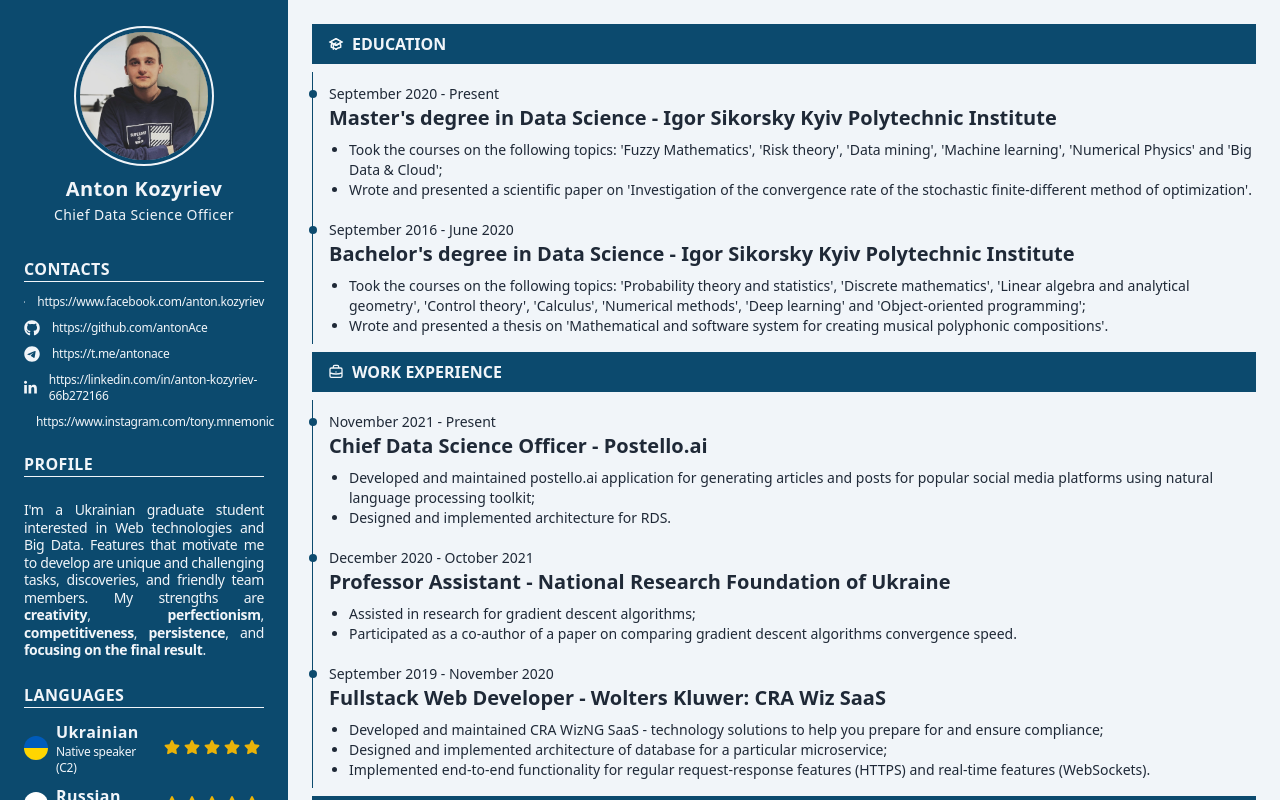
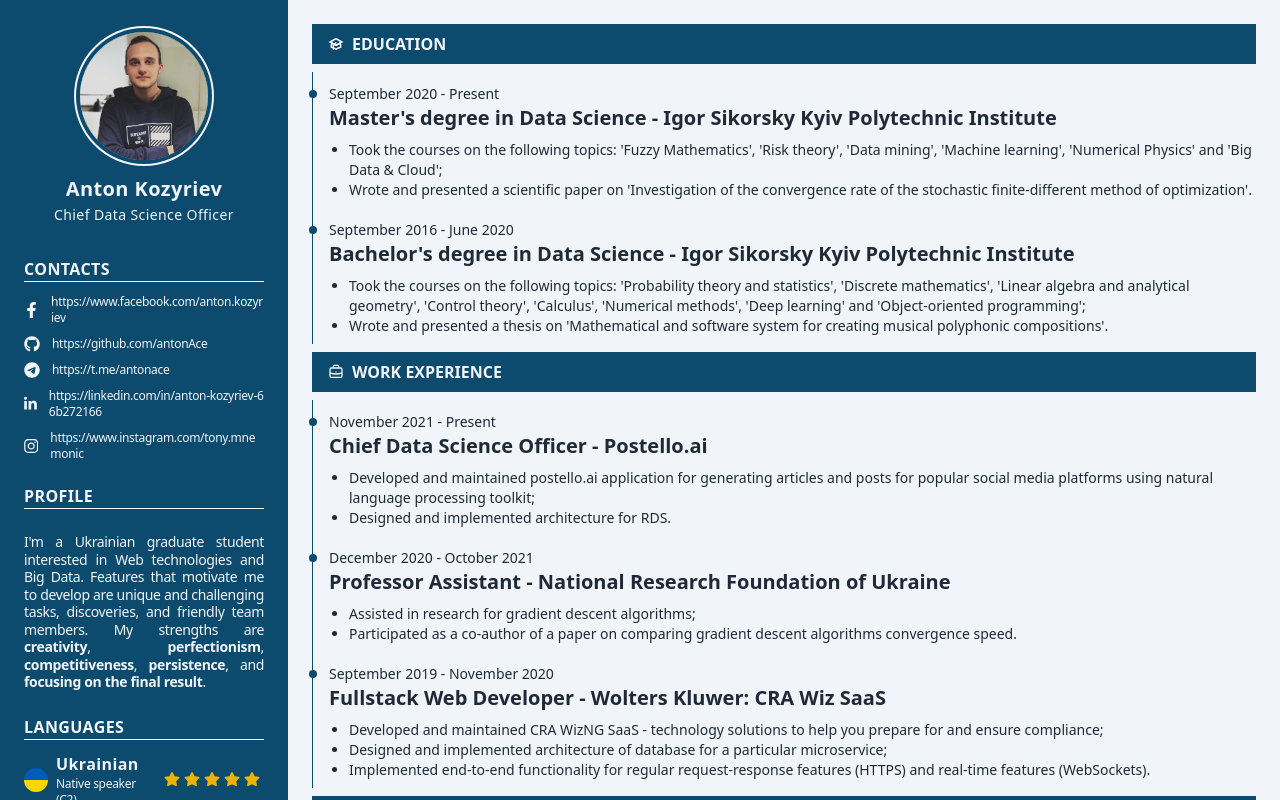
Before and after one commit to kaydotdev/antonkozyriev.me, a React (Create React App) app: page / in a window 1280 px wide. Shown: the top 800 px of the page. Built offline with nearby package versions, Linux system fonts and the light colour scheme.

Commit message:
fix(SocialMediaBadge.tsx): resolve icon bug with word breaking

```diff
--- a/src/components/SocialMediaBadge.tsx
+++ b/src/components/SocialMediaBadge.tsx
@@ -9,7 +9,7 @@ function SocialMediaBadge(props: SocialMediaBadgeProps) {
     return (
         <div className="flex flex-row items-center mb-2.5">
             {props.children}
-            <p className="text-xs font-base tracking-tight ml-3">{props.href}</p>
+            <p className="text-xs font-base tracking-tight ml-3 break-all">{props.href}</p>
         </div>
     );
 }
```
